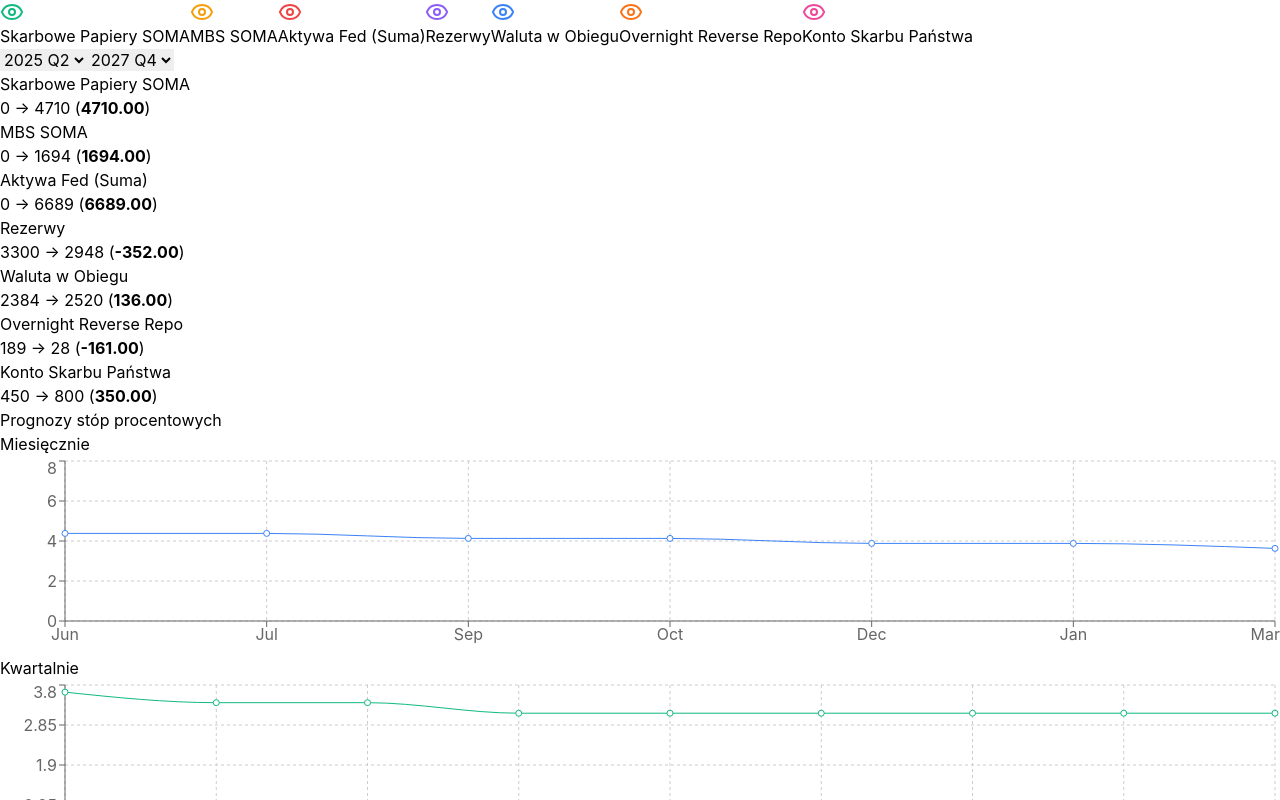
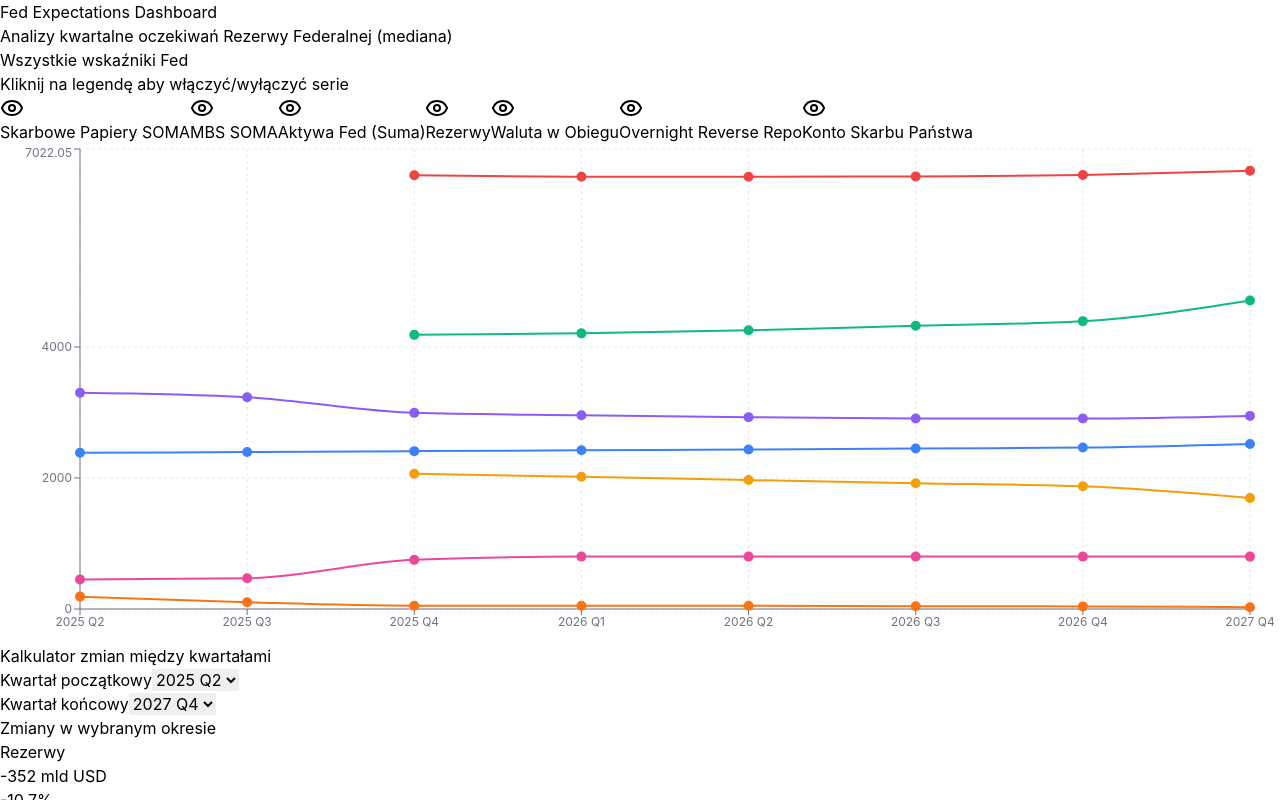
Before and after one commit to dankostecki/FedExpectations, a React (Vite) app: page / in a window 1280 px wide. Shown: the top 800 px of the page. Built offline with nearby package versions, Linux system fonts and the light colour scheme.

Commit message:
Update App.tsx

```diff
--- a/src/App.tsx
+++ b/src/App.tsx
@@ -1,9 +1,10 @@
 import React from 'react';
-import Dashboard from './components/Dashboard';
+import FedDashboard from './components/FedDashboard';
+import './index.css';
 
 const App: React.FC = () => (
   <div className="App">
-    <Dashboard />
+    <FedDashboard />
   </div>
 );
 
```
